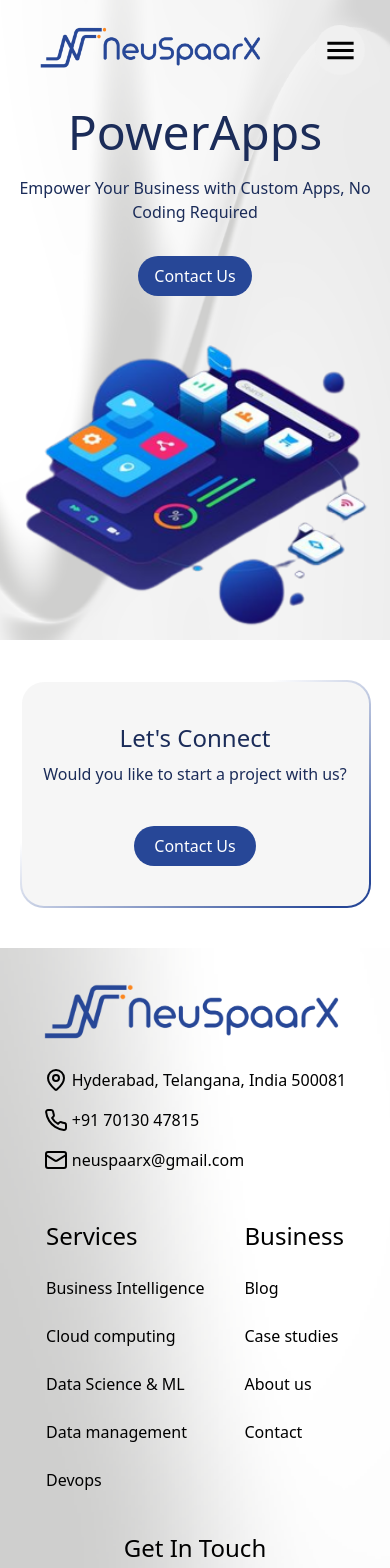
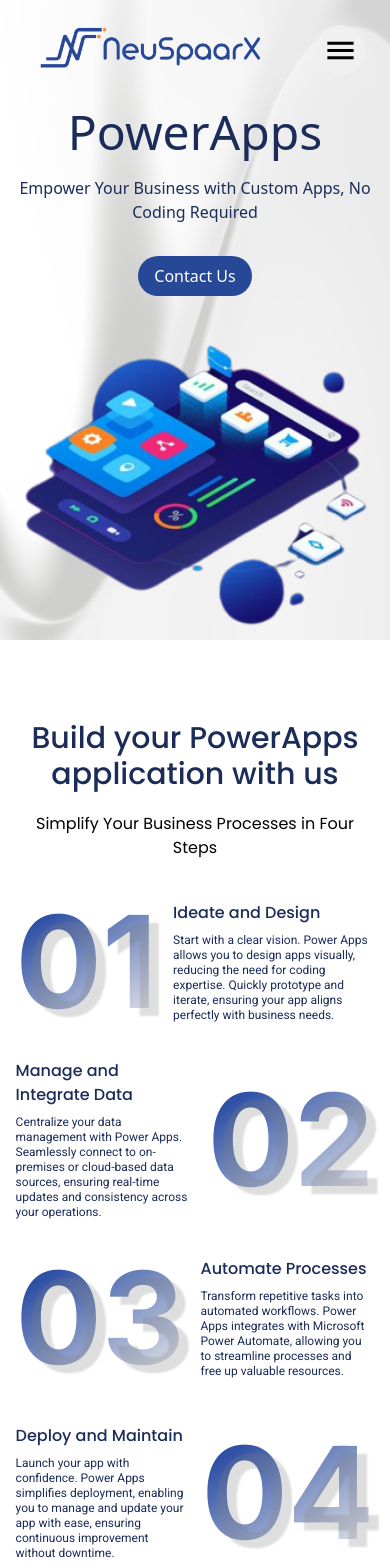
Before and after one commit to ajaykasturi/NeuSpaarX, a React (Vite) app in the folder frontend/: page /powerapps in a window 390 px wide. Shown: the top 1568 px of the page. Built offline with nearby package versions, Linux system fonts and the light colour scheme.

Commit message:
Add 4-step powerapps component with resposiveness

```diff
--- /dev/null
+++ b/frontend/src/components/Services/PowerApps/PowerAppsIntro.jsx
@@ -0,0 +1,53 @@
+import React from "react";
+import PowerCard from "./PowerCard";
+
+function PowerAppsIntro() {
+  const config = [
+    {
+      id: "01",
+      title: "Ideate and Design",
+      content:
+        "Start with a clear vision. Power Apps allows you to design apps visually, reducing the need for coding expertise. Quickly prototype and iterate, ensuring your app aligns perfectly with business needs.",
+    },
+    {
+      id: "02",
+      title: "Manage and Integrate Data",
+      content:
+        "Centralize your data management with Power Apps. Seamlessly connect to on-premises or cloud-based data sources, ensuring real-time updates and consistency across your operations.",
+    },
+    {
+      id: "03",
+      title: "Automate Processes",
+      content:
+        "Transform repetitive tasks into automated workflows. Power Apps integrates with Microsoft Power Automate, allowing you to streamline processes and free up valuable resources.",
+    },
+    {
+      id: "04",
+      title: "Deploy and Maintain",
+      content:
+        "Launch your app with confidence. Power Apps simplifies deployment, enabling you to manage and update your app with ease, ensuring continuous improvement without downtime.",
+    },
+  ];
+  return (
+    <div className="mx-[4vw] my-20 flex flex-col gap-y-6">
+      <div className="flex flex-col gap-y-5 sm:gap-y-6">
+        <div className="text-3xl sm:text-4xl md:text-5xl lg:text-6xl font-Poppins font-medium text-colorblue text-center sm:text-left">
+          Build your PowerApps application with us
+        </div>
+        <div className="text-base sm:text-xl md:text-[1.3rem] lg:text-2xl font-Poppins font-normal text-center sm:text-left">
+          Simplify Your Business Processes in Four Steps
+        </div>
+      </div>
+      <div className="flex flex-col max-[500px]:gap-y-5">
+        {config.map((item, index) => (
+          <PowerCard
+            card={item}
+            className={`${index % 2 == 0 ? "" : "flex-row-reverse"}`}
+          />
+        ))}
+      </div>
+    </div>
+  );
+}
+
+export default PowerAppsIntro;
--- /dev/null
+++ b/frontend/src/components/Services/PowerApps/PowerCard.jsx
@@ -0,0 +1,23 @@
+import React from "react";
+
+function PowerCard({ card, className = "" }) {
+  return (
+    <div
+      className={`${className} flex items-center justify-start gap-x-4 sm:gap-x-6 md:gap-x-12 lg:gap-x-16 xl:gap-x-20`}
+    >
+      <div className="text-awesome text-[8rem] min-[550px]:text-[9rem] min-[600px]:text-[10rem] min-[650px]:text-[11rem] min-[700px]:text-[12rem] min-[750px]:text-[13rem] min-[800px]:text-[14rem] min-[850px]:text-[15rem] min-[900px]:text-[16rem] min-[1000px]:text-[17rem] lg:text-[18rem]  text-shadow-1">
+        {card.id}
+      </div>
+      <div className="grow flex flex-col gap-y-2 sm:gap-y-3 text-colorblue min-[450px]:max-w-[13.5rem] min-[500px]:max-w-[14.5rem] min-[550px]:max-w-[18rem] min-[750px]:max-w-[20rem]  min-[850px]:max-w-[23rem] min-[950px]:max-w-[25rem] min-[1050px]:max-w-[27rem] min-[1150px]:max-w-[30rem] min-[1250px]:max-w-[32rem] min-[1350px]:max-w-[34rem] min-[1450px]:max-w-[36rem]">
+        <div className="font-Poppins min-[600px]:text-[1.2rem]  sm:text-3xl font-medium">
+          {card.title}
+        </div>
+        <div className="font-Roboto text-xs min-[600px]:text-[0.80rem] min-[650px]:text-[0.85rem] min-[700px]:text-[0.90rem] min-[750px]:text-[0.95rem] min-[800px]:text-[1rem] min-[900px]:text-[1.1rem] min-[1000px]:text-[1.2rem] lg:text-[1.3rem] xl:text-[1.4rem] leading-tight">
+          {card.content}
+        </div>
+      </div>
+    </div>
+  );
+}
+
+export default PowerCard;
--- a/frontend/src/index.css
+++ b/frontend/src/index.css
@@ -1,4 +1,5 @@
-@import url("https://fonts.googleapis.com/css2?family=Poppins:ital,wght@0,100;0,200;0,300;0,400;0,500;0,600;0,700;0,800;0,900;1,100;1,200;1,300;1,400;1,500;1,600;1,700;1,800;1,900&display=swap");
+@import url("https://fonts.googleapis.com/css2?family=Poppins:ital,wght@0,100;0,200;0,300;0,400;0,500;0,600;0,700;0,800;0,900;1,100;1,200;1,300;1,400;1,500;1,600;1,700;1,800;1,900&family=Roboto:ital,wght@0,100;0,300;0,400;0,500;0,700;0,900;1,100;1,300;1,400;1,500;1,700;1,900&display=swap");
+@import url("https://fonts.googleapis.com/css2?family=Inter:ital,opsz,wght@0,14..32,100..900;1,14..32,100..900&display=swap");
 @tailwind base;
 @tailwind components;
 @tailwind utilities;
@@ -43,3 +44,27 @@
   scroll-snap-type: y mandatory;
   scroll-behavior: smooth;
 }
+
+.text-shadow-1 {
+  text-shadow: 10px 8px 2px rgba(125, 125, 125, 0.25);
+}
+.text-shadow-2 {
+  text-shadow: 20px 16px 4px rgba(125, 125, 125, 0.25);
+}
+.text-shadow-3 {
+  text-shadow: 20px 16px 4px rgba(125, 125, 125, 0.25);
+}
+.text-shadow-4 {
+  text-shadow: 20px 16px 4px rgba(125, 125, 125, 0.25);
+}
+.text-awesome {
+  font-family: Inter;
+  font-style: normal;
+  font-weight: 700;
+  line-height: normal;
+  background: linear-gradient(146deg, #2e50a5 20.95%, #ebebeb 92.64%);
+  background-clip: text;
+  -webkit-background-clip: text;
+  color: transparent;
+  -webkit-text-fill-color: transparent;
+}
--- a/frontend/src/pages/ServicePages/PowerAppsPage.jsx
+++ b/frontend/src/pages/ServicePages/PowerAppsPage.jsx
@@ -2,6 +2,7 @@
 import ServicesLanding from "../../components/Services/ServicesLanding";
 import powerapps from "../../assets/images/powerapps.png";
 import LetsConnect from "../../components/ContactUs/LetsConnect";
+import PowerAppsIntro from "../../components/Services/PowerApps/PowerAppsIntro";
 function PowerAppsPage() {
   return (
     <>
@@ -11,6 +12,7 @@
         btnText={"Contact Us"}
         sideImg={powerapps}
       />
+      <PowerAppsIntro />
       <LetsConnect />
     </>
   );
--- a/frontend/tailwind.config.js
+++ b/frontend/tailwind.config.js
@@ -12,6 +12,7 @@
       },
       fontFamily: {
         Poppins: ["Poppins", "sans-serif"],
+        Roboto: ["Roboto", "sans-serif"],
       },
       colors: {
         appcolor: "#0C1F50",
```
